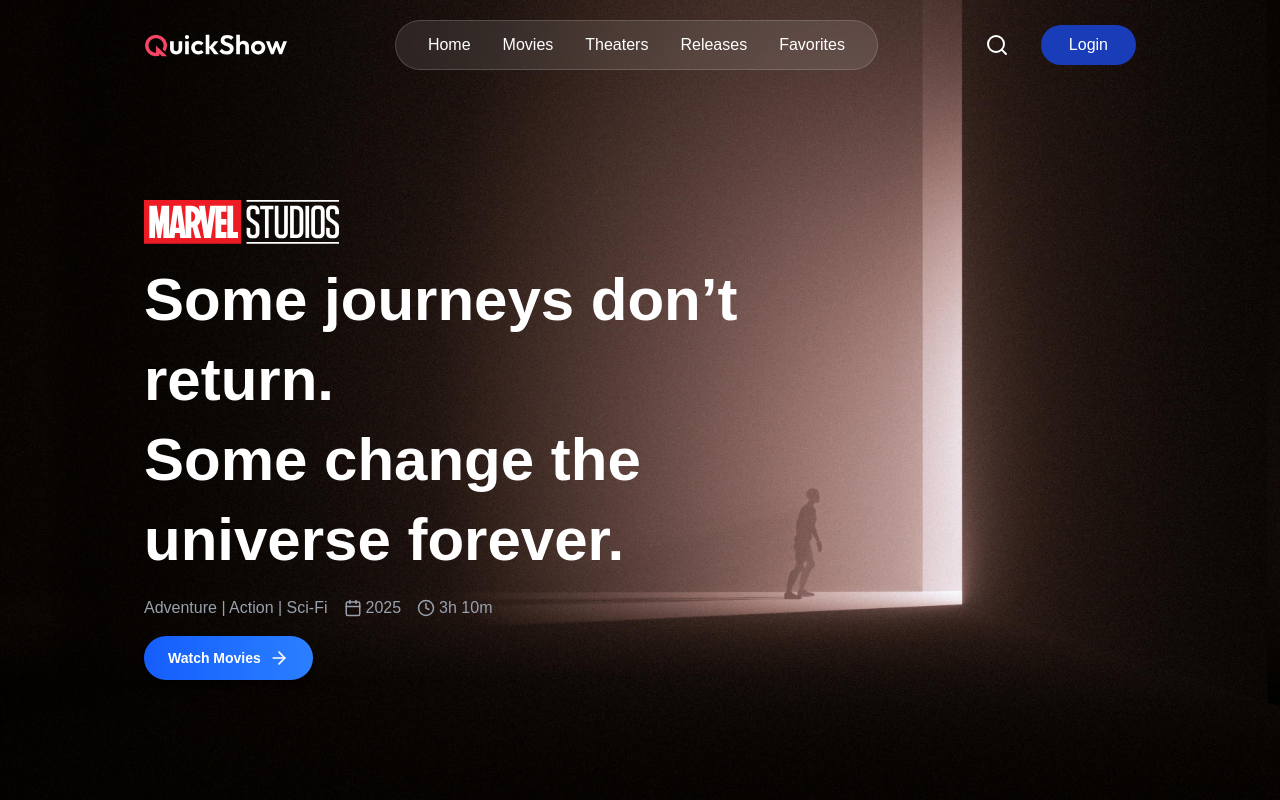
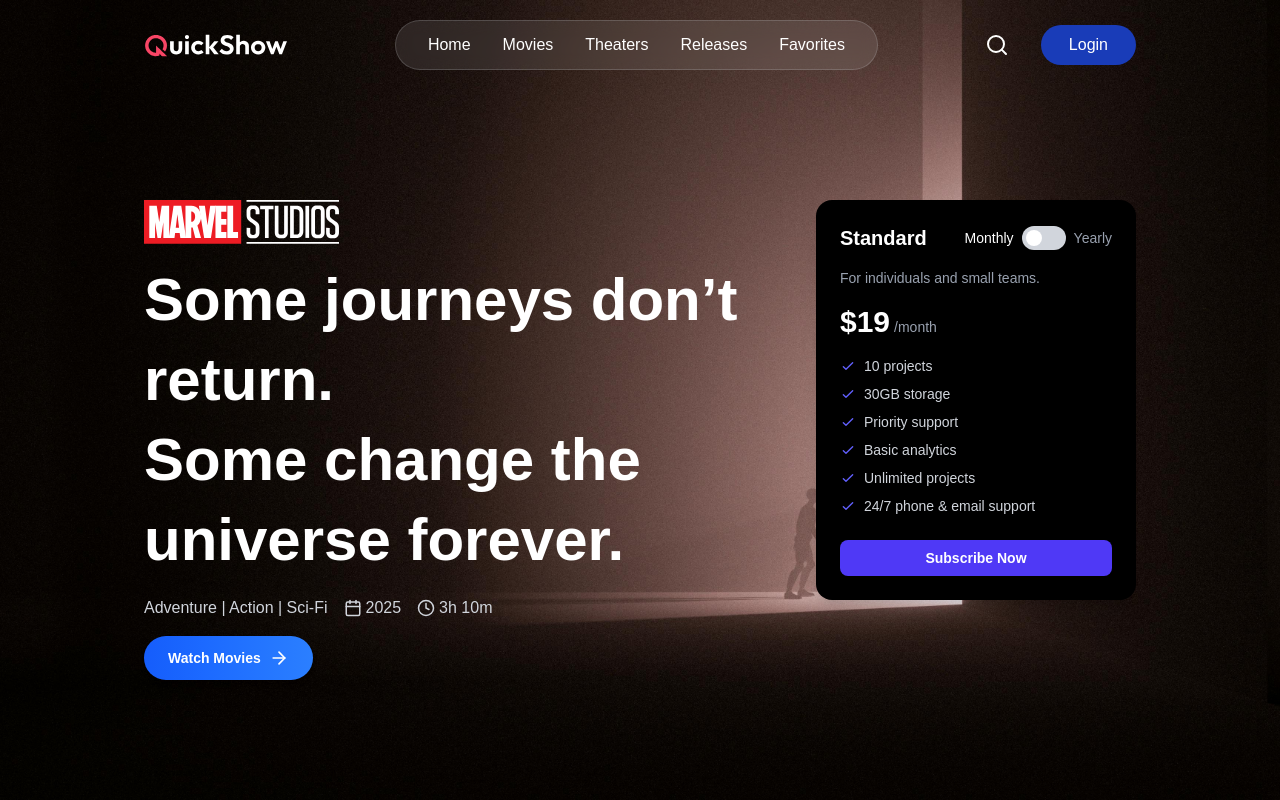
Before and after one commit to darshanp2005/Booking-System, a React (Vite) app: page / in a window 1280 px wide. Shown: the top 800 px of the page. Built offline with nearby package versions, Linux system fonts and the light colour scheme; no server answers.

Commit message:
favourite actor done (MoviesDetails)

```diff
--- a/package.json
+++ b/package.json
@@ -12,6 +12,7 @@
   "dependencies": {
     "@clerk/clerk-react": "^5.32.0",
     "@tailwindcss/vite": "^4.1.10",
+    "framer-motion": "^12.18.1",
     "lucide-react": "^0.516.0",
     "react": "^19.1.0",
     "react-dom": "^19.1.0",
--- a/src/components/HeroSection.jsx
+++ b/src/components/HeroSection.jsx
@@ -1,46 +1,125 @@
-import React from 'react'
-import { assets } from '../assets/assets'
-import { ArrowRight, CalendarIcon, ClockIcon } from 'lucide-react'
-import backgroundImage from '../assets/backgroundImage.png'
-import { useNavigate } from 'react-router-dom'
+import React, { useState } from 'react';
+import { assets } from '../assets/assets';
+import { ArrowRight, CalendarIcon, ClockIcon } from 'lucide-react';
+import backgroundImage from '../assets/backgroundImage.png';
+import { useNavigate } from 'react-router-dom';
 
 function HeroSection() {
 
-  const navigate = useNavigate()
+  const navigate = useNavigate();
 
+  const [isYearly, setIsYearly] = useState(false);
+
+  const toggleBilling = () => {
+    setIsYearly((prev) => !prev);
+  };
 
   return (
     <div
-      className='flex flex-col items-start justify-center gap-4 px-6 md:px-16 lg:px-36
-      bg-cover bg-center h-screen'
+      className="flex flex-col lg:flex-row justify-between items-start lg:items-center gap-10 px-6 md:px-16 lg:px-36
+        bg-cover bg-center h-screen"
       style={{ backgroundImage: `url(${backgroundImage})` }}
     >
+      {/* Left Content */}
+      <div className="flex flex-col items-start justify-center gap-4">
         <img src={assets.marvelLogo} alt="" className="max-h-11 lg:h-11 mt-20" />
 
-      <h1 className='text-2xl md:text-[60px] md:leading-[5rem] font-semibold max-w-[44rem]'>
+        <h1 className="text-2xl md:text-[60px] md:leading-[5rem] font-semibold max-w-[44rem] text-white">
           Some journeys don’t return.<br /> Some change the universe forever.
         </h1>
 
-      <div className='flex items-center gap-4 text-gray-400'>
+        <div className="flex items-center gap-4 text-gray-300">
           <span>Adventure | Action | Sci-Fi</span>
-        <div className='flex items-center gap-1'>
-          <CalendarIcon className='w-4.5 h-4.5' />2025
+          <div className="flex items-center gap-1">
+            <CalendarIcon className="w-4.5 h-4.5" /> 2025
           </div>
-        <div className='flex items-center gap-1'>
-          <ClockIcon className='w-4.5 h-4.5' />3h 10m
+          <div className="flex items-center gap-1">
+            <ClockIcon className="w-4.5 h-4.5" /> 3h 10m
           </div>
         </div>
-      <button onClick={() => navigate('/movies')}
+
+        <button
+          onClick={() => navigate('/movies')}
           className="flex items-center gap-2 px-6 py-3 text-sm font-semibold
             text-white bg-gradient-to-r from-blue-600 to-blue-500
             hover:from-blue-700 hover:to-blue-600
             transition duration-300 rounded-full shadow-md
             hover:shadow-lg cursor-pointer"
-       >Watch Movies
+        >
+          Watch Movies
           <ArrowRight className="w-5 h-5" />
         </button>
       </div>
-  )
+
+      {/* //TODO: Pricing card */}
+{/* Responsive Pricing Card */}
+<div className="w-full max-w-sm lg:max-w-xs bg-black bg-opacity-80 p-6 rounded-2xl shadow-xl text-white mx-auto">
+  <div className="flex justify-between items-center mb-4">
+    <h3 className="text-xl font-bold">Standard</h3>
+    <div className="flex items-center space-x-2">
+      <span className={`text-sm ${!isYearly ? 'font-medium' : 'text-gray-400'}`}>Monthly</span>
+      <button
+        type="button"
+        onClick={toggleBilling}
+        className={`relative inline-flex h-6 w-11 items-center rounded-full transition-colors
+          ${isYearly ? 'bg-indigo-600' : 'bg-gray-300'}`}
+      >
+        <span
+          className={`inline-block h-4 w-4 transform rounded-full bg-white transition-transform
+            ${isYearly ? 'translate-x-6' : 'translate-x-1'}`}
+        ></span>
+      </button>
+      <span className={`text-sm ${isYearly ? 'font-medium' : 'text-gray-400'}`}>Yearly</span>
+    </div>
+  </div>
+
+  <p className="text-gray-400 text-sm mb-4">For individuals and small teams.</p>
+
+  <div className="flex items-baseline gap-1 mb-4">
+    <span className="text-3xl font-bold">{isYearly ? '$15' : '$19'}</span>
+    <span className="text-sm text-gray-400">
+      {isYearly ? '/month, billed yearly' : '/month'}
+    </span>
+  </div>
+
+  {isYearly && (
+    <div className="mb-4 text-xs text-indigo-400 border border-indigo-500 px-2 py-1 rounded-full w-fit">
+      Save 20% with yearly billing
+    </div>
+  )}
+
+  <ul className="space-y-2 mb-6 text-sm text-gray-300">
+    {[
+      '10 projects',
+      '30GB storage',
+      'Priority support',
+      'Basic analytics',
+      'Unlimited projects',
+      '24/7 phone & email support',
+    ].map((feature, index) => (
+      <li key={index} className="flex items-center gap-2">
+        <svg
+          className="h-4 w-4 text-indigo-500"
+          xmlns="http://www.w3.org/2000/svg"
+          fill="none"
+          viewBox="0 0 24 24"
+          stroke="currentColor"
+        >
+          <path strokeLinecap="round" strokeLinejoin="round" strokeWidth="2" d="M5 13l4 4L19 7" />
+        </svg>
+        {feature}
+      </li>
+      ))}
+    </ul>
+
+     <button className="w-full py-2 px-4 bg-indigo-600 hover:bg-indigo-700 transition rounded-lg text-white text-sm font-semibold cursor-pointer">
+    Subscribe Now
+    </button>
+    </div>
+    {/* TODO: card ending */}
+
+    </div>
+  );
 }
 
-export default HeroSection
+export default HeroSection;
--- a/src/index.css
+++ b/src/index.css
@@ -25,3 +25,8 @@ body{
   color: white;
   background-color: #1e1e1e;
 }
+
+.no-scrollbar{
+  scrollbar-width: none;
+
+}
--- a/src/pages/MovieDetails.jsx
+++ b/src/pages/MovieDetails.jsx
@@ -1,11 +1,110 @@
-import React from 'react'
+import React, { useEffect, useState, useRef } from 'react';
+import { useParams } from 'react-router-dom';
+import { dummyDateTimeData, dummyShowsData } from '../assets/assets';
+import { Heart, PlayCircleIcon, StarIcon } from 'lucide-react';
+import { motion, useMotionValue, useTransform } from 'framer-motion';
 
 function MovieDetails() {
-  return (
-    <div>
+  const { id } = useParams();
+  const [show, setShow] = useState(null);
+  const scrollContainerRef = useRef(null);
+
+
+  const getShow = async () => {
+    const foundShow = dummyShowsData.find(show => show._id === id);
+    if (foundShow) {
+      setShow({
+        movie: foundShow,
+        dateTime: dummyDateTimeData,
+      });
+    }
+  };
+
+  // Helper to convert runtime in minutes to "Hh Mm" format
+  const timeFormat = (runtime) => {
+    const hours = Math.floor(runtime / 60);
+    const minutes = runtime % 60;
+    return `${hours}h ${minutes}m`;
+  };
+
+  useEffect(() => {
+    getShow();
+  }, [id]);
+
+  return show ? (
+    <div className="px-6 md:px-16 lg:px-40 pt-30 md:pt-50">
+      <div className="flex flex-col md:flex-row gap-8 max-w-6xl mx-auto">
+        <img
+          src={show.movie.poster_path}
+          alt={show.movie.title}
+          className="max-md:mx-auto rounded-xl h-104 max-w-70 object-cover"
+        />
+
+        <div className="relative flex flex-col gap-3">
+          <p className="text-primary">ENGLISH</p>
+          <h1 className="text-4xl font-semibold max-w-96 text-balance">
+            {show.movie.title}
+          </h1>
+
+          <div className="flex items-center gap-2 text-gray-300">
+            <StarIcon className="w-5 h-5 text-primary fill-primary" />
+            {show.movie.vote_average.toFixed(1)} User Rating
+          </div>
+
+          <p className="text-gray-400 mt-2 text-sm leading-tight max-w-xl">
+            {show.movie.overview}
+          </p>
+
+          <p className="text-gray-400">
+            {timeFormat(show.movie.runtime)} -{' '}
+            {show.movie.genres?.map(genre => genre.name).join(', ')} -{' '}
+            {show.movie.release_date?.split('-')[0]}
+          </p>
+
+          <div className='flex items-center flex-wrap gap-4 mt-4'>
+            <button className='flex items-center gap-2 px-7 py-3 text-sm
+             bg-gray-800 hover:bg-gray-900 transition rounded-md font-medium
+             cursor-pointer active:scale-95'>
+              <PlayCircleIcon className='w-5 h-5'/>
+              Watch Trailer </button>
+
+            <a href="#dateSelect" className='px-10 py-3 text-sm bg-blue-600
+            hover:bg-red-400 transition rounded-md font-medium cursor-pointer
+            active:scale-95'>Buy Tickets </a>
+            <button className={`w-5 h-5`}>
+              <Heart className={`w-5 h-5`}/>
+            </button>
+          </div>
+        </div>
+      </div>
+
+      <p className='text-lg font-medium mt-20'>Your Favourite Actors</p>
+        <div
+         className='overflow-x-auto no-scrollbar mt-8 pb-4'
+           style={{ perspective: 1000 }}
+           ref={scrollContainerRef}>
+          <div className='flex items-center gap-4 w-max px-4 relative'>
+           {show.movie.casts.slice(0, 10).map((cast, index) => (
+            <motion.div
+             key={index}
+              className='flex flex-col items-center text-center'
+              whileHover={{ scale: 1.25 }}
+              transition={{ type: 'spring', stiffness: 300 }}>
+            <img
+              src={cast.profile_path}
+              alt={cast.name}
+            className='rounded-full h-20 md:h-20 aspect-square object-cover cursor-pointer transition-transform duration-300 ease-in-out'
+            />
+            <p className='text-sm mt-1 cursor-pointer'>{cast.name}</p>
+            </motion.div>
+            ))}
+         </div>
+        </div>
 
     </div>
-  )
+  ) : (
+    <div className="text-center py-10 text-gray-500 text-lg">Loading...</div>
+  );
 }
 
-export default MovieDetails
+export default MovieDetails;
```
Also changed, not shown: 2 other files (tests, documents, lock files or other folders). Lines whose indentation alone changed are shown as unchanged.
